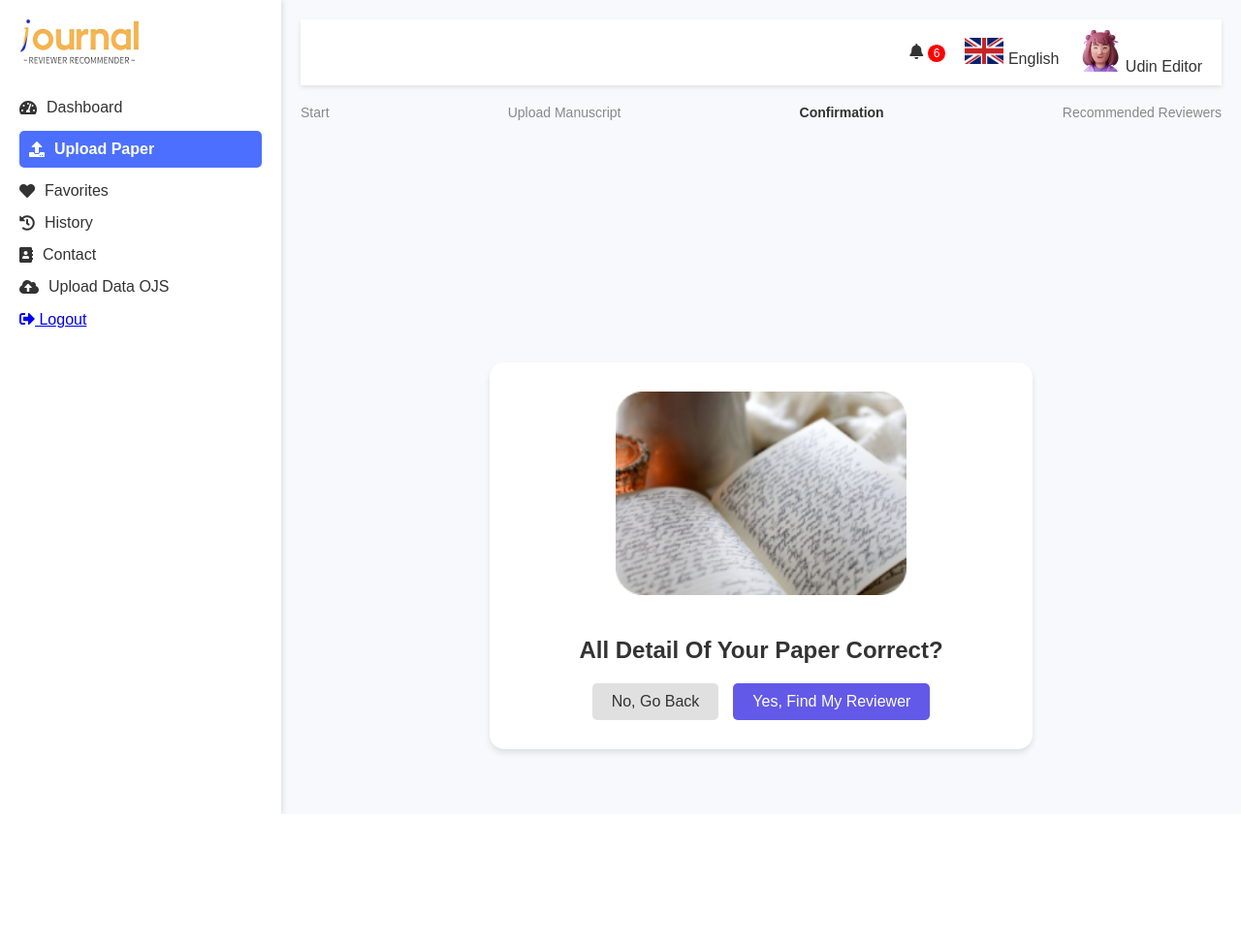
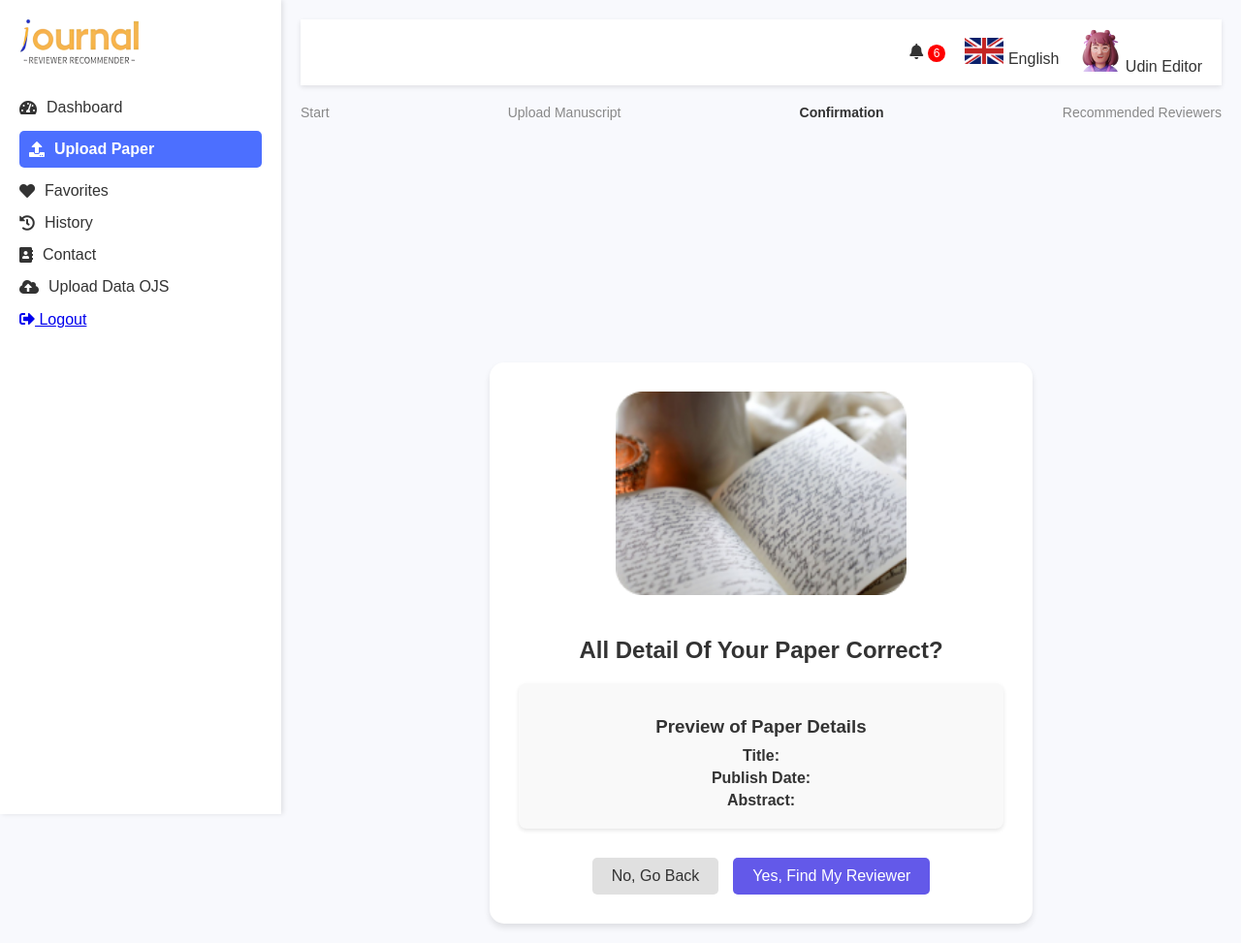
Before and after one commit to AgileRE-2024/Reviewer-Database-Journal, a Django app: page /confirmation/ in a window 1280 px wide. Shown: the whole page at 97% size. Before the commit the page ends 840 px from the top, so only its background shows below. Run offline with Django 5.2, Linux system fonts and the light colour scheme.

Commit message:
update confirmation, backend scrapping

```diff
--- a/mysite/mysite/views.py
+++ b/mysite/mysite/views.py
@@ -1,8 +1,8 @@
 from django.shortcuts import render
+from django.http import JsonResponse
+import pandas as pd
 import requests
-import pandas as pd
-from django.http import JsonResponse
-from myapp.models import ScrapedPaper  # Import the updated ScrapedPaper model
+from myapp.models import ScrapedPaper  # Pastikan ScrapedPaper adalah model yang sudah didefinisikan
 
 def scrape_reviewers(request):
     # Load the Excel file
@@ -41,18 +41,20 @@ def scrape_reviewers(request):
                         first_author_data = authors[0]
                         first_author = f"{first_author_data.get('given', '')} {first_author_data.get('family', '')}".strip()
 
-                    # Save the data to the database
-                    ScrapedPaper.objects.create(
-                        title=title,
-                        url=url,
-                        first_author=first_author,
-                        abstract=abstract  # Save the abstract
-                    )
+                    # Check if entry already exists based on title or URL
+                    if not ScrapedPaper.objects.filter(title=title, url=url).exists():
+                        # Save the data to the database only if it does not already exist
+                        ScrapedPaper.objects.create(
+                            title=title,
+                            url=url,
+                            first_author=first_author,
+                            abstract=abstract  # Save the abstract
+                        )
 
-                    # Print the filtered data to the terminal
-                    print(f"Title: {title}")
-                    print(f"URL: {url}")
-                    print(f"First Author: {first_author}")
+                        # Print the filtered data to the terminal
+                        print(f"Title: {title}")
+                        print(f"URL: {url}")
+                        print(f"First Author: {first_author}")
 
             else:
                 # Print the error to the terminal
--- a/mysite/static/css/confirmation.css
+++ b/mysite/static/css/confirmation.css
@@ -138,6 +138,7 @@ h2 {
   display: flex;
   justify-content: center;
   gap: 15px;
+  margin-top: 30px;
 }
 
 .btn {
@@ -161,3 +162,17 @@ h2 {
 .btn:hover {
   opacity: 0.9;
 }
+
+.paper-preview {
+  background-color: #f9f9f9;
+  padding: 15px;
+  margin-top: 20px;
+  border-radius: 8px;
+  box-shadow: 0 2px 4px rgba(0, 0, 0, 0.1);
+}
+.paper-preview h3 {
+  margin-bottom: 10px;
+}
+.paper-preview p {
+  margin: 5px 0;
+}
--- a/mysite/static/js/confirmation.js
+++ b/mysite/static/js/confirmation.js
@@ -2,7 +2,20 @@ document.addEventListener('DOMContentLoaded', function () {
     const goBackBtn = document.getElementById('goBackBtn');
     const okeBtn = document.getElementById('OkeBtn');
 
-    // Menavigasi kembali ke halaman "Upload Detail" ketika tombol "No, Go Back" ditekan
+    // Fungsi untuk memuat data pratinjau dari sessionStorage tanpa kategori
+    function loadPreviewData() {
+        const savedFormData = JSON.parse(sessionStorage.getItem('formData'));
+        if (savedFormData) {
+            document.getElementById('preview-title').innerText = savedFormData.title || '';
+            document.getElementById('preview-publish-date').innerText = savedFormData.publishDate || '';
+            document.getElementById('preview-abstract').innerText = savedFormData.abstract || '';
+        }
+    }
+
+    // Panggil fungsi pratinjau ketika halaman dimuat
+    loadPreviewData();
+
+    // Navigasi kembali ke halaman "Upload Detail" ketika tombol "No, Go Back" ditekan
     if (goBackBtn) {
         goBackBtn.addEventListener('click', function () {
             const url = this.getAttribute('data-url');
@@ -10,7 +23,7 @@ document.addEventListener('DOMContentLoaded', function () {
         });
     }
 
-    // Menavigasi ke halaman "Reviewer" dan hapus data form ketika tombol "Yes, Find My Reviewer" ditekan
+    // Navigasi ke halaman "Reviewer" dan hapus data form ketika tombol "Yes, Find My Reviewer" ditekan
     if (okeBtn) {
         okeBtn.addEventListener('click', function () {
             const url = this.getAttribute('data-url');
@@ -18,4 +31,4 @@ document.addEventListener('DOMContentLoaded', function () {
             sessionStorage.removeItem('formData'); // Hapus data setelah pengguna melanjutkan ke halaman reviewer
         });
     }
-  });
+});
--- a/mysite/static/js/upload-detail.js
+++ b/mysite/static/js/upload-detail.js
@@ -1,11 +1,10 @@
 document.addEventListener('DOMContentLoaded', function () {
     const manuscriptForm = document.getElementById('manuscriptForm');
 
-  // Fungsi untuk menyimpan data form ke sessionStorage
+    // Fungsi untuk menyimpan data form ke sessionStorage tanpa kategori
     function saveFormData() {
         const formData = {
             title: document.getElementById('journal-title').value,
-          category: document.getElementById('journal-category').value,
             publishDate: document.getElementById('publish-date').value,
             abstract: document.getElementById('abstract').value,
             terms: document.getElementById('terms').checked
@@ -13,12 +12,11 @@ document.addEventListener('DOMContentLoaded', function () {
         sessionStorage.setItem('formData', JSON.stringify(formData));
     }
 
-  // Fungsi untuk memuat data form dari sessionStorage
+    // Fungsi untuk memuat data form dari sessionStorage tanpa kategori
     function loadFormData() {
         const savedFormData = JSON.parse(sessionStorage.getItem('formData'));
         if (savedFormData) {
             document.getElementById('journal-title').value = savedFormData.title || '';
-          document.getElementById('journal-category').value = savedFormData.category || '';
             document.getElementById('publish-date').value = savedFormData.publishDate || '';
             document.getElementById('abstract').value = savedFormData.abstract || '';
             document.getElementById('terms').checked = savedFormData.terms || false;
--- a/mysite/template/confirmation.html
+++ b/mysite/template/confirmation.html
@@ -54,11 +54,21 @@
                 <div class="confirmation-card">
                     <img src="{% static 'img/image 4.png' %}" alt="Paper manuscript" class="paper-image">
                     <h2>All Detail Of Your Paper Correct?</h2>
+
+                    <!-- Pratinjau Detail Paper tanpa kategori -->
+                    <div class="paper-preview">
+                        <h3>Preview of Paper Details</h3>
+                        <p><strong>Title:</strong> <span id="preview-title"></span></p>
+                        <p><strong>Publish Date:</strong> <span id="preview-publish-date"></span></p>
+                        <p><strong>Abstract:</strong> <span id="preview-abstract"></span></p>
+                    </div>
+
                     <div class="button-group">
                         <button class="btn btn-secondary" id="goBackBtn" data-url="{% url 'upload_detail' %}">No, Go Back</button>
                         <button class="btn btn-primary" id="OkeBtn" data-url="{% url 'reviewer' %}">Yes, Find My Reviewer</button>
                     </div>
                 </div>
+
             </div>
         </main>
     </div>
```
Also changed, not shown: mysite/template/upload-detail.html (+0 -11 lines), mysite/db.sqlite3. Lines whose indentation alone changed are shown as unchanged.
